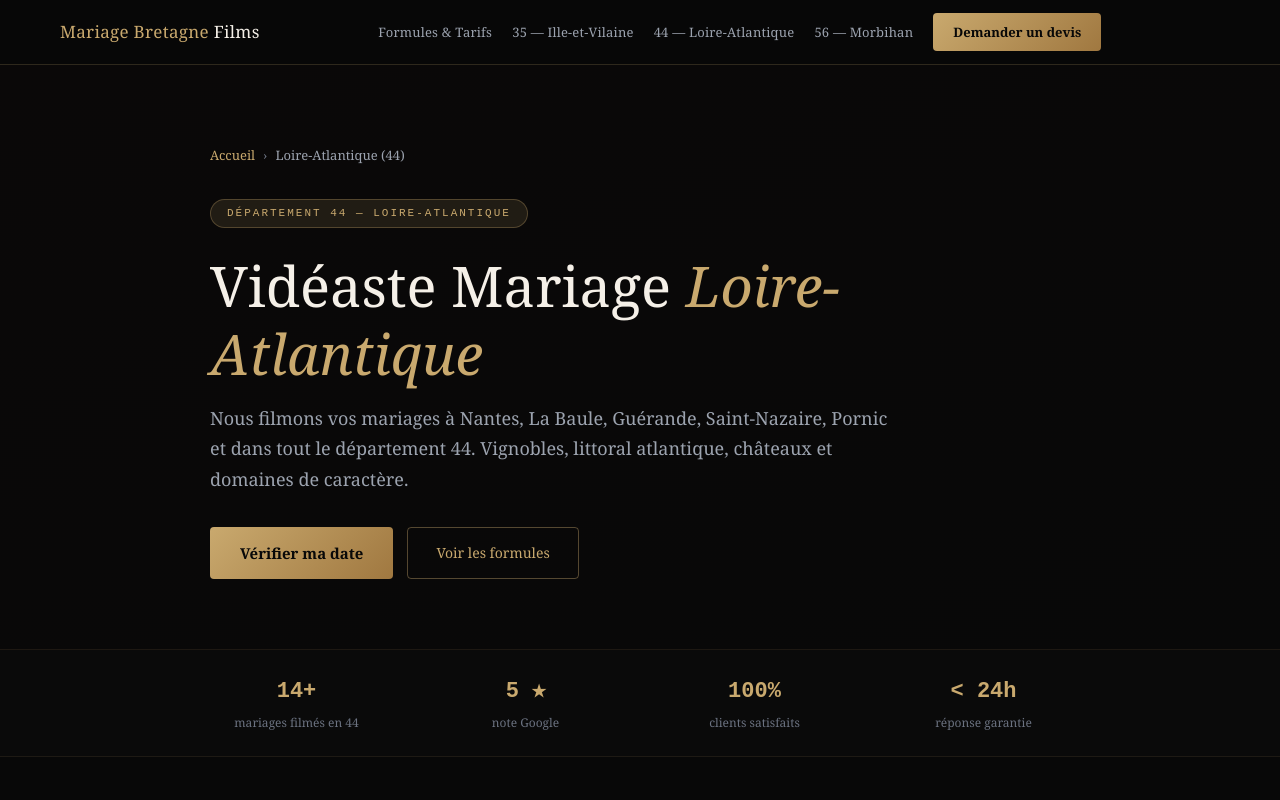
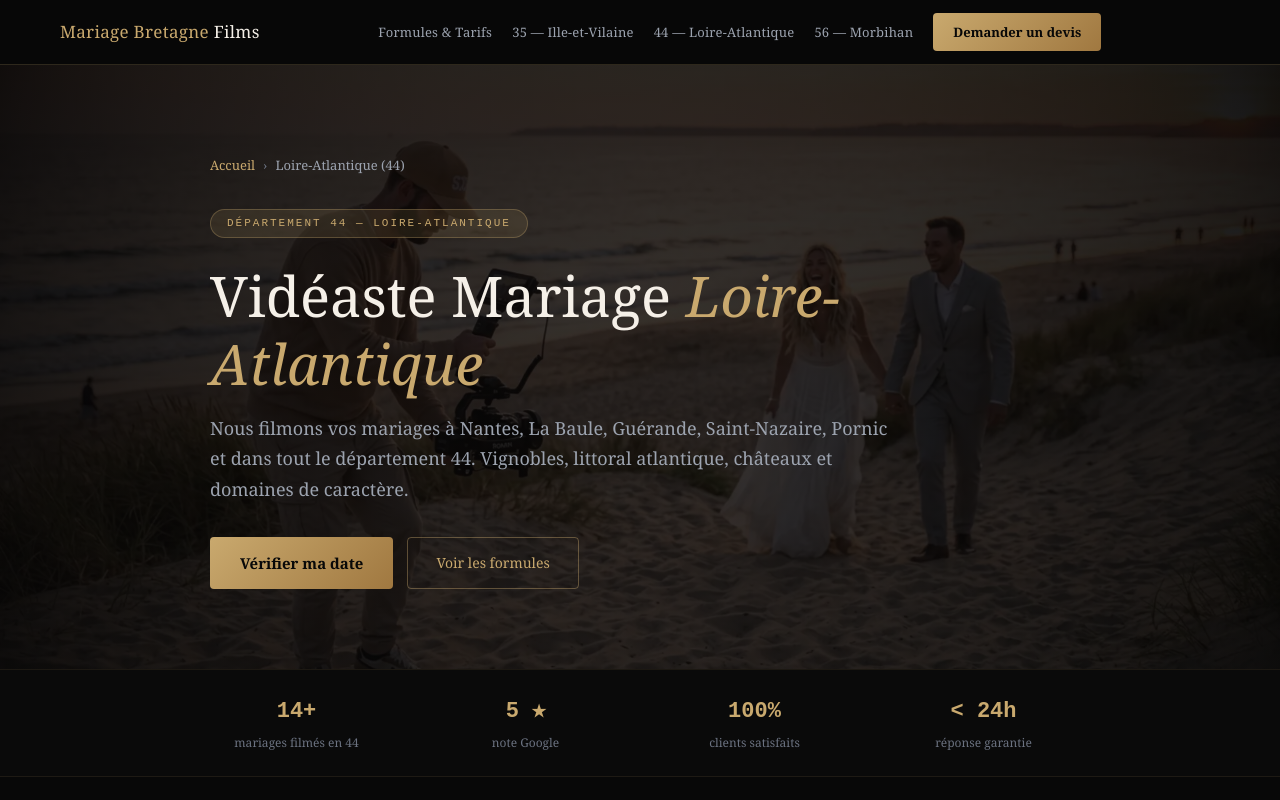
Before and after one commit to PierreBallin/google-business-guides, a Next.js app: page /videaste-mariage-loire-atlantique in a window 1280 px wide. Shown: the top 800 px of the page. Built offline with nearby package versions, Linux system fonts and the light colour scheme.

Commit message:
Intègre les photos hero sur les pages 35, 44, 56
Remplace le fond dégradé par photo WebP + overlay sombre
sur les pages Ille-et-Vilaine, Loire-Atlantique et Morbihan.

https://claude.ai/code/session_01ULDRWwjSB4sGA41cEYQdd5

```diff
--- a/pages/videaste-mariage-ille-et-vilaine.jsx
+++ b/pages/videaste-mariage-ille-et-vilaine.jsx
@@ -83,7 +83,10 @@ export default function IlleEtVilaine() {
       schema={schema}
     >
       {/* HERO */}
-      <section style={{ background: 'linear-gradient(160deg, #0a0808 0%, #080808 100%)', padding: '80px 20px 70px', borderBottom: '1px solid rgba(201,169,110,0.1)' }}>
+      <section style={{ position: 'relative', overflow: 'hidden', borderBottom: '1px solid rgba(201,169,110,0.1)' }}>
+        <img src="/images/hero/hero-mariage-ille-et-vilaine.webp" alt="Vidéaste mariage Ille-et-Vilaine — film cinématographique département 35" style={{ position: 'absolute', inset: 0, width: '100%', height: '100%', objectFit: 'cover', objectPosition: 'center', zIndex: 0 }} />
+        <div style={{ position: 'absolute', inset: 0, background: 'linear-gradient(160deg, rgba(8,6,6,0.85) 0%, rgba(8,8,8,0.78) 100%)', zIndex: 1 }} />
+        <div style={{ position: 'relative', zIndex: 2, padding: '90px 20px 80px' }}>
         <div style={{ maxWidth: '860px', margin: '0 auto' }}>
           <nav style={{ fontSize: '13px', color: '#6b7280', marginBottom: '32px' }}>
             <Link href="/" style={{ color: GOLD }}>Accueil</Link>
@@ -108,6 +111,7 @@ export default function IlleEtVilaine() {
               Voir les formules
             </Link>
           </div>
+        </div>
         </div>
       </section>
 
--- a/pages/videaste-mariage-loire-atlantique.jsx
+++ b/pages/videaste-mariage-loire-atlantique.jsx
@@ -83,7 +83,10 @@ export default function LoireAtlantique() {
       schema={schema}
     >
       {/* HERO */}
-      <section style={{ background: 'linear-gradient(160deg, #0a0808 0%, #080808 100%)', padding: '80px 20px 70px', borderBottom: '1px solid rgba(201,169,110,0.1)' }}>
+      <section style={{ position: 'relative', overflow: 'hidden', borderBottom: '1px solid rgba(201,169,110,0.1)' }}>
+        <img src="/images/hero/hero-mariage-loire-atlantique.webp" alt="Vidéaste mariage Loire-Atlantique — film cinématographique département 44" style={{ position: 'absolute', inset: 0, width: '100%', height: '100%', objectFit: 'cover', objectPosition: 'center', zIndex: 0 }} />
+        <div style={{ position: 'absolute', inset: 0, background: 'linear-gradient(160deg, rgba(8,6,6,0.85) 0%, rgba(8,8,8,0.78) 100%)', zIndex: 1 }} />
+        <div style={{ position: 'relative', zIndex: 2, padding: '90px 20px 80px' }}>
         <div style={{ maxWidth: '860px', margin: '0 auto' }}>
           <nav style={{ fontSize: '13px', color: '#6b7280', marginBottom: '32px' }}>
             <Link href="/" style={{ color: GOLD }}>Accueil</Link>
@@ -108,6 +111,7 @@ export default function LoireAtlantique() {
               Voir les formules
             </Link>
           </div>
+        </div>
         </div>
       </section>
 
--- a/pages/videaste-mariage-morbihan.jsx
+++ b/pages/videaste-mariage-morbihan.jsx
@@ -83,7 +83,10 @@ export default function Morbihan() {
       schema={schema}
     >
       {/* HERO */}
-      <section style={{ background: 'linear-gradient(160deg, #0a0808 0%, #080808 100%)', padding: '80px 20px 70px', borderBottom: '1px solid rgba(201,169,110,0.1)' }}>
+      <section style={{ position: 'relative', overflow: 'hidden', borderBottom: '1px solid rgba(201,169,110,0.1)' }}>
+        <img src="/images/hero/hero-mariage-morbihan.webp" alt="Vidéaste mariage Morbihan — film cinématographique Golfe du Morbihan (56)" style={{ position: 'absolute', inset: 0, width: '100%', height: '100%', objectFit: 'cover', objectPosition: 'center', zIndex: 0 }} />
+        <div style={{ position: 'absolute', inset: 0, background: 'linear-gradient(160deg, rgba(8,6,6,0.85) 0%, rgba(8,8,8,0.78) 100%)', zIndex: 1 }} />
+        <div style={{ position: 'relative', zIndex: 2, padding: '90px 20px 80px' }}>
         <div style={{ maxWidth: '860px', margin: '0 auto' }}>
           <nav style={{ fontSize: '13px', color: '#6b7280', marginBottom: '32px' }}>
             <Link href="/" style={{ color: GOLD }}>Accueil</Link>
@@ -108,6 +111,7 @@ export default function Morbihan() {
               Voir les formules
             </Link>
           </div>
+        </div>
         </div>
       </section>
 
```
